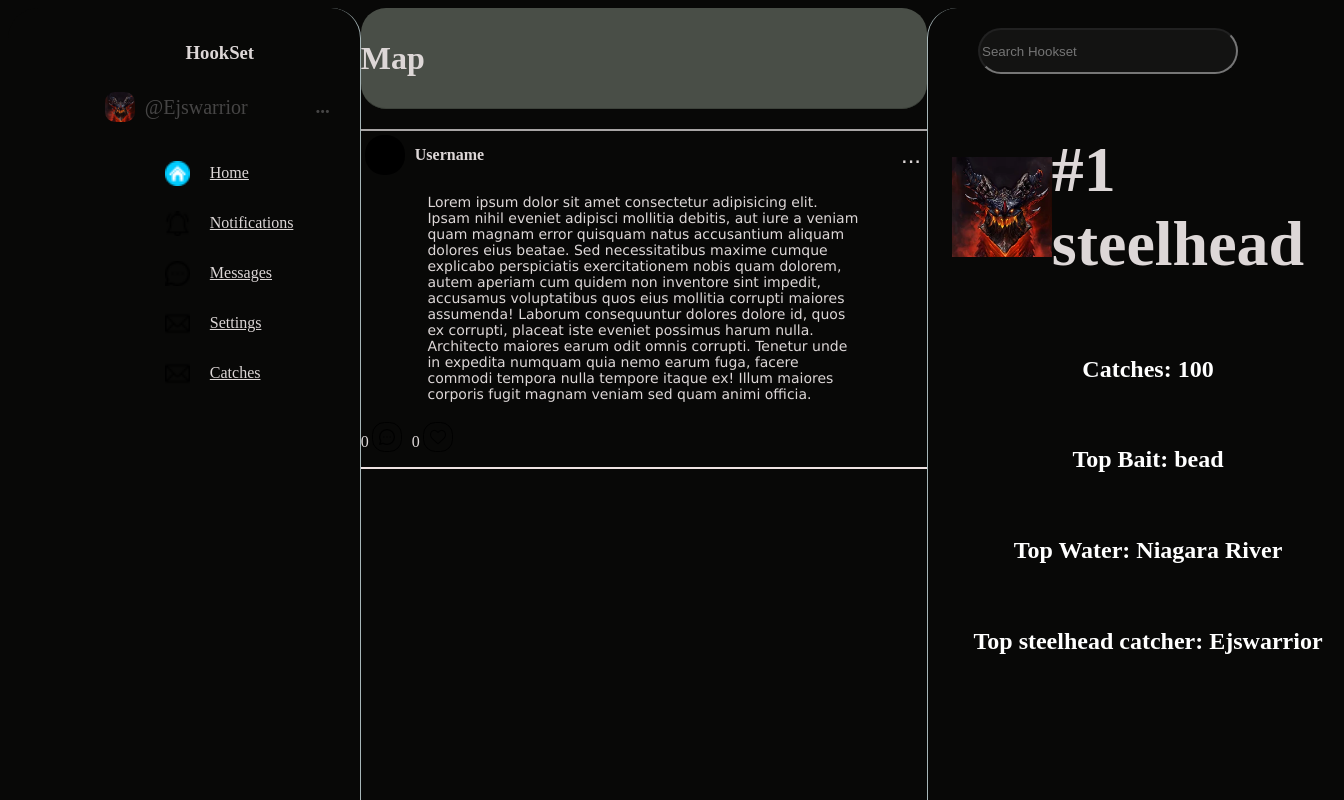
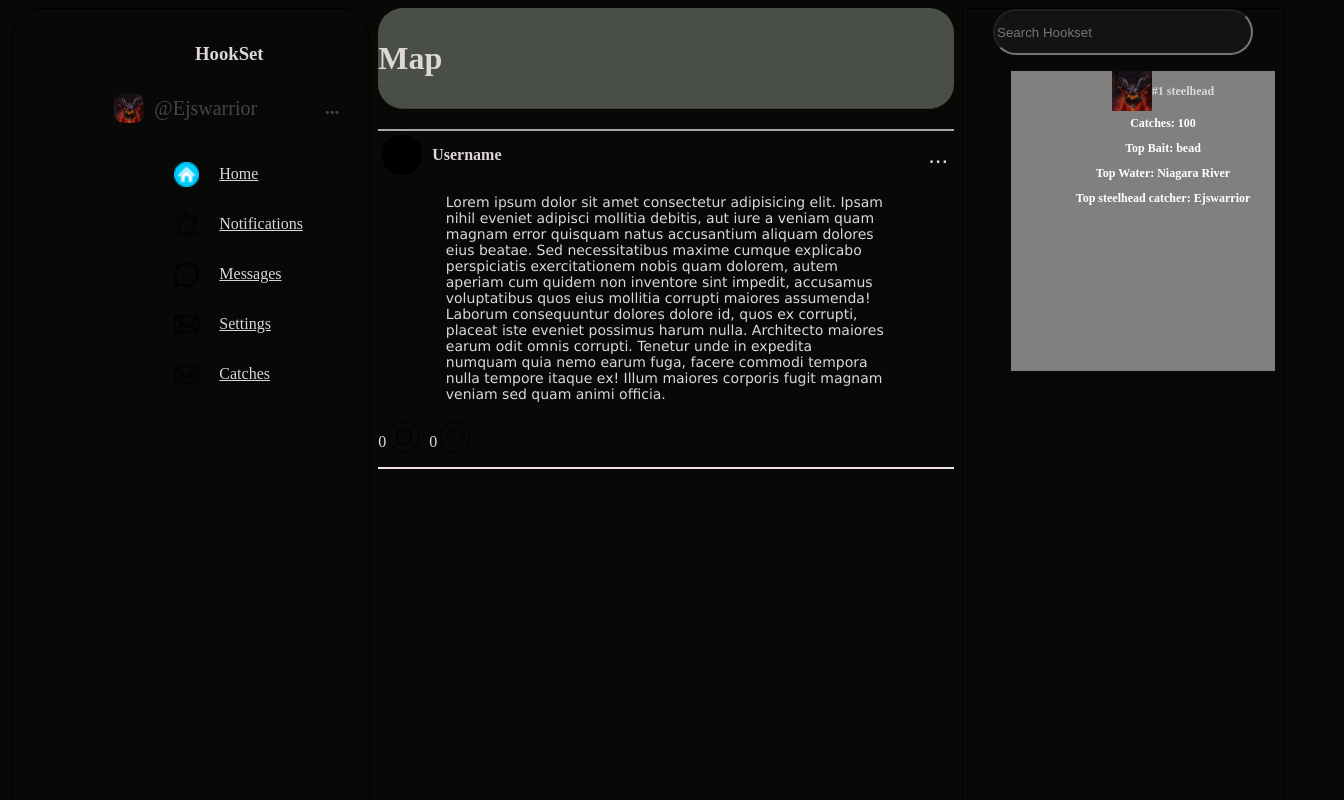
Before and after one commit to Ejswarrior/hookset, a Next.js app: page /home in a window 1280 px wide. Shown: the top 800 px of the page, 1344 px wide, since content can reach past the window. Built offline with nearby package versions, Linux system fonts and the light colour scheme.

Commit message:
Added more styling to recommendation bar

```diff
--- a/components/Containers/container.module.scss
+++ b/components/Containers/container.module.scss
@@ -5,12 +5,11 @@
     height: 1000px;
     width: 28%;
     border-radius: 30px;
-    border-right: solid 1px rgb(167, 182, 184);
+    border: solid 1px black;
     padding: 15px;
     box-sizing: border-box;
     right: 0%;
     position: relative;
-    background-color: #080807;
     .listTitle{
         align-self: center;
     }
@@ -28,9 +27,7 @@
     align-self: flex-end;
     height: 1000px;
     width: 25%;
-    border-radius: 30px;
-    border-left: solid 1px rgb(167, 182, 184);
+    border: solid 1px black;
     right: 0;
     position: relative;
-    padding: 20px;
 }
--- a/components/RecommendationBar/Recommendation.module.scss
+++ b/components/RecommendationBar/Recommendation.module.scss
@@ -3,7 +3,8 @@
     flex-direction: column;
     align-items: center;
     width: 100%;
-
+    height: 300px;
+    background-color: gray;
 
     .recList {
         width: 100%;
@@ -20,7 +21,7 @@
 
 
             .fishTitle {
-                font-size: 64px;
+                font-size: 12px;
             }
         }
 
@@ -32,8 +33,9 @@
             width: 100%;
 
             .listItem {
+                margin: 5px;
                 color: white;
-                font-size: 24px;
+                font-size: 12px;
             }
         }
     }
--- a/components/RecommendationBar/RecommendationItem.tsx
+++ b/components/RecommendationBar/RecommendationItem.tsx
@@ -19,11 +19,9 @@ export default function RecommendationItem(props: RecommendationItemProps) {
     const {src, alt, fish, fishNumber, catches, bait, water, userName } = props;
 
     return(
-
-        <div>
             <li className={styles.recList}>
                 <div className={styles.fishTitleGroup}>
-                    <Image className={styles.recIamge} src={src} alt={alt} width={100} height={100}/>
+                    <Image className={styles.recIamge} src={src} alt={alt} width={40} height={40}/>
                     <h1 className={styles.fishTitle}>#{fishNumber} {fish}</h1>
                 </div>
                 <div className={styles.fishList}>
@@ -33,7 +31,5 @@ export default function RecommendationItem(props: RecommendationItemProps) {
                     <h4 className={styles.listItem}>Top {fish} catcher: {userName}</h4>
                 </div>
             </li>
-        </div>
-
     )
 }
```
Also changed, not shown: components/PostInput/PostInput.tsx (+2 -9 lines).
